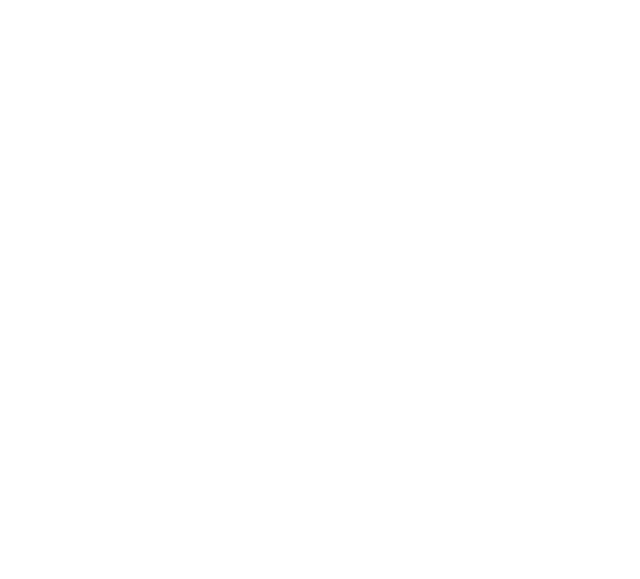
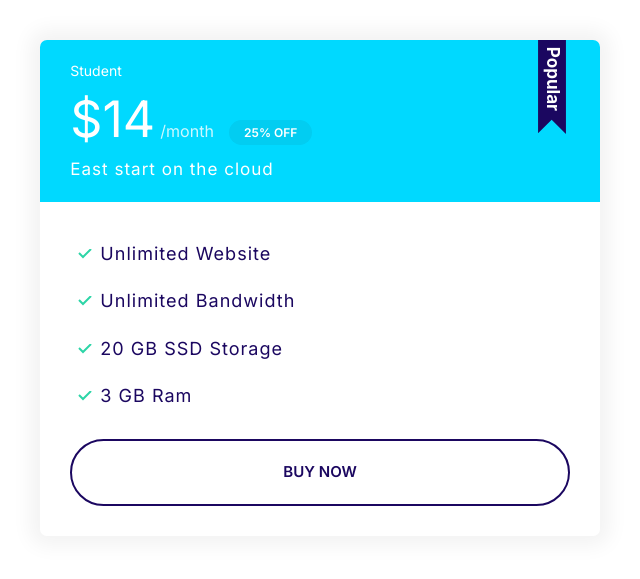
Before and after one commit to Meng-Yangkov/mengifhy, a plain HTML site: page index.html in a window 1280 px wide. Shown: the whole page, without its empty margins (0-640 px from the left). Drawn offline with nearby package versions, Linux system fonts and the light colour scheme.

Commit message:
define plan with popular badge

```diff
--- a/css/style.css
+++ b/css/style.css
@@ -95,6 +95,7 @@ p{
 }
 .badge--small{
   font-size: 1.6rem;
+  padding: 0.5rem 1.5rem;
 }
 @media screen and (min-width: 1024px) {
   .badge{
@@ -231,3 +232,76 @@ p{
     font-size: 1.5rem;
   }
 }
+
+/* cards */
+.card{
+  border-radius: 7px;
+  box-shadow: 0 0 20px 10px #f3f3f3;
+  overflow: hidden;
+}
+.card__header,.card__body{
+  padding: 2rem 3rem;
+}
+.card--primary .card__header{
+  background: var(--color-primary);
+  color: #fff;
+}
+.card--secondary .card__header{
+  background: var(--color-secondary);
+  color: #fff;
+}
+.card--secondary .badge{
+  background: #02cdf1;
+}
+
+/* plans */
+.plan__name{
+  color: white;
+  margin: 0;
+  font-weight: 500;
+  font-size: 2.4rem;
+}
+.plan__price{
+  font-size: 6rem;
+}
+.plan__billing-cycle{
+  font-size: 2.4rem;
+  font-weight: 300;
+  opacity: 0.8;
+  margin-right: 1rem;
+}
+.plan__description{
+  font-size: 2rem;
+  font-weight: 300;
+  letter-spacing: 1px;
+}
+.plan .list__item{
+  letter-spacing: 1px;
+  margin-bottom: 2rem;
+}
+.plan--popular .card__header{
+  position: relative;
+}
+.plan--popular .card__header::before{
+  content: url(../images/popular.svg);
+  width: 40px;
+  display: inline-block;
+  position: absolute;
+  top: -6px;
+  right: 5%;
+}
+@media screen and (min-width: 1024px){
+  .plan__name{
+    font-size: 1.4rem;
+  }
+  .plan__price{
+    font-size: 5rem;
+  }
+  .plan__billing-cycle{
+    font-size: 1.6rem;
+  }
+  .plan__description{
+    font-size: 1.7rem ;
+    display: block  ;
+  }
+}
--- a/index.html
+++ b/index.html
@@ -13,5 +13,29 @@
     <link rel="stylesheet" href="css/normalize.css" />
     <link rel="stylesheet" href="css/style.css" />
   </head>
-  <body></body>
+  <body>
+    <div style="width: 50%; padding: 4rem">
+      <div class="plan plan--popular">
+        <div class="card card--secondary">
+          <header class="card__header">
+            <h3 class="plan__name">Student</h3>
+            <span class="plan__price">$14</span>
+            <span class="plan__billing-cycle">/month</span>
+            <span class="badge badge--secondary badge--small">25% OFF</span>
+            <span class="plan__description">East start on the cloud</span>
+          </header>
+
+          <div class="card__body">
+            <ul class="list list--tick">
+              <li class="list__item">Unlimited Website</li>
+              <li class="list__item">Unlimited Bandwidth</li>
+              <li class="list__item">20 GB SSD Storage</li>
+              <li class="list__item">3 GB Ram</li>
+            </ul>
+            <div class="btn btn--outline btn--block">Buy now</div>
+          </div>
+        </div>
+      </div>
+    </div>
+  </body>
 </html>
```
Also changed, not shown: images/popular.svg (added).
